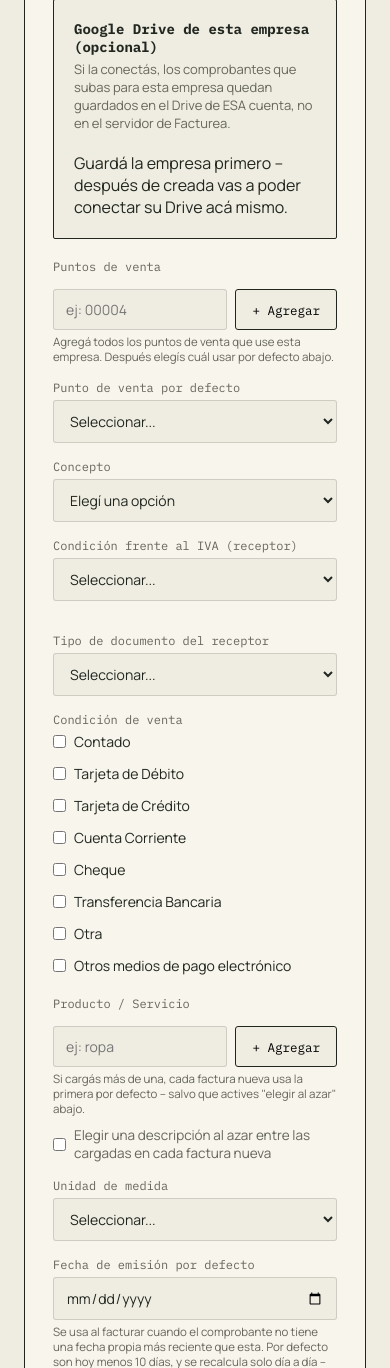
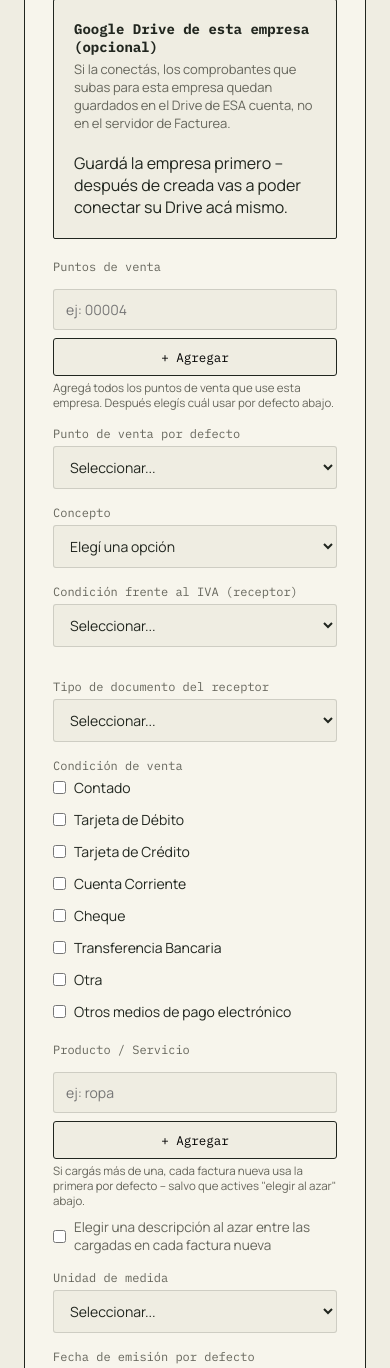
Before and after one commit to ortolanimichael-collab/facturea, a Flask app: template templates/empresas.html in a window 390 px wide. Shown: the part 1569-2937 px from the top of the page. Run offline with Flask 3, Linux system fonts and the light colour scheme; the template is opened without the code that fills it, so the values that code supplies are empty.

Commit message:
Add files via upload

```diff
--- a/templates/empresas.html
+++ b/templates/empresas.html
@@ -79,6 +79,16 @@
   .agregar-punto button{
     font-family:var(--mono);font-size:12.5px;padding:0 16px;border-radius:3px;border:1.5px solid var(--ink);
     background:var(--paper);cursor:pointer;white-space:nowrap;
+  }
+  @media (max-width:560px){
+    /* En el celular, el campo de texto de "Producto / Servicio" quedaba
+       apretado a unos pocos píxeles de ancho porque el select de alícuota
+       (150px fijos) y el botón le dejaban casi todo el lugar -- se apila
+       todo en una columna en vez de forzarlo a entrar en una sola fila. */
+    .agregar-punto{flex-direction:column;align-items:stretch;}
+    .agregar-punto input[type=text]{width:100%;}
+    .agregar-descripcion .campo-alicuota-descripcion{width:100%;}
+    .agregar-punto button{padding:10px 16px;}
   }
 
   .btn{
```
